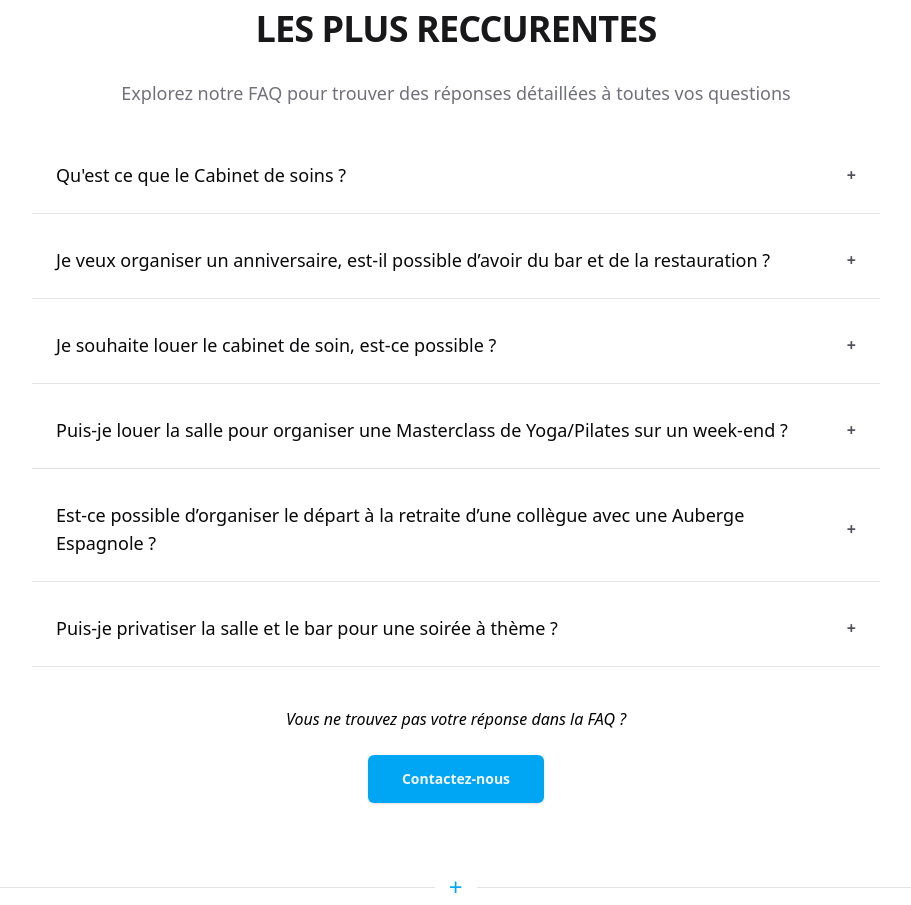
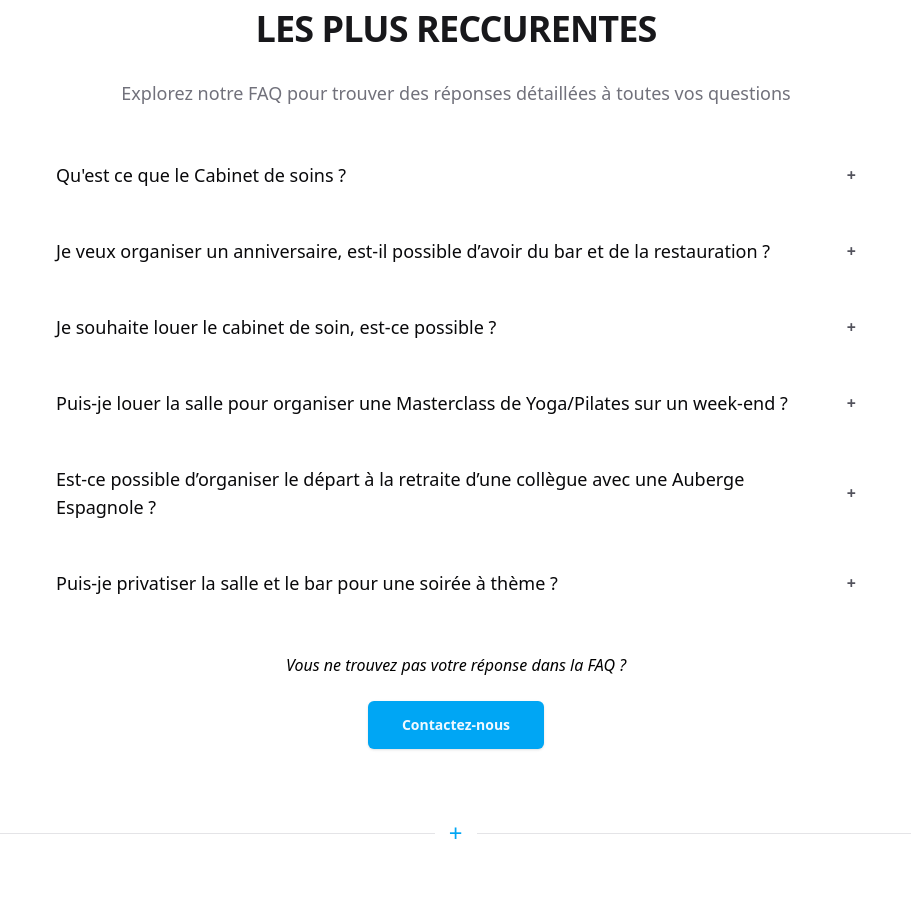
Before and after one commit to PierreMaze/Luminescence, a React (Vite) app in the folder client/: page / in a window 1280 px wide. Shown: the part 3640-4545 px from the top of the page, without its empty margins (184-1095 px from the left). After the commit the page ends 4491 px from the top, so only its background shows below. Built offline with nearby package versions, Linux system fonts and the light colour scheme.

Commit message:
fix: implement a.cordéon behavior to close previously opened items.

```diff
--- a/client/src/components/FaqAccordion.jsx
+++ b/client/src/components/FaqAccordion.jsx
@@ -1,14 +1,16 @@
-import { useState } from 'react';
 import PropTypes from 'prop-types';
 
-export default function FaqAccordion({ question, answer }) {
-  const [isOpen, setIsOpen] = useState(false);
-
+export default function FaqAccordion({ question, answer, isOpen, onClick }) {
   return (
-    <div className="py-6 my-2 duration-300 ease-in-out delay-75 border-b lg:mx-10 hover:rounded-lg border-zinc-200 hover:border-transparent hover:ring hover:ring-sky-100 hover:bg-sky-50">
+    <div className="flex flex-col">
+      <div
+        className={`faq-accordion py-6 lg:mx-10 rounded-lg border-none
+        hover:border-transparent hover:ring hover:ring-sky-100 hover:bg-sky-50
+        ${isOpen ? 'ring ring-sky-100 bg-sky-50' : ''}`}
+      >
         <button
           className="flex items-center justify-between w-full px-6 text-left"
-        onClick={() => setIsOpen(!isOpen)}
+          onClick={onClick}
         >
           <span className="font-medium text-zinc-950 text-md lg:text-lg">
             {question}
@@ -18,8 +20,11 @@ export default function FaqAccordion({ question, answer }) {
           </span>
         </button>
         {isOpen && (
-        <p className="mx-6 mt-2 font-normal lg:mx-6 text-zinc-700">{answer}</p>
+          <p className="mx-6 mt-2 font-normal lg:mx-6 text-zinc-700">
+            {answer}
+          </p>
         )}
+      </div>
     </div>
   );
 }
@@ -27,4 +32,6 @@ export default function FaqAccordion({ question, answer }) {
 FaqAccordion.propTypes = {
   question: PropTypes.string.isRequired,
   answer: PropTypes.string.isRequired,
+  isOpen: PropTypes.bool.isRequired,
+  onClick: PropTypes.func.isRequired,
 };
--- a/client/src/pages/Home.jsx
+++ b/client/src/pages/Home.jsx
@@ -43,7 +43,7 @@ import { parse, format } from 'date-fns';
 import { fr } from 'date-fns/locale';
 
 // Hook
-import { useMemo } from 'react';
+import { useState, useEffect, useMemo } from 'react';
 
 // Data
 const detailsBar = [
@@ -649,6 +649,20 @@ const normalizeDate = (dateStr) => {
 };
 
 export default function Home() {
+  const [openIndex, setOpenIndex] = useState(null);
+
+  useEffect(() => {
+    function handleClickOutside(event) {
+      // Vérifie si on clique en dehors de l'accordéon
+      if (!event.target.closest('.faq-accordion')) {
+        setOpenIndex(null);
+      }
+    }
+
+    document.addEventListener('click', handleClickOutside);
+    return () => document.removeEventListener('click', handleClickOutside);
+  }, []);
+
   const MAX_DISPLAYED_EVENTS = 3;
 
   // Date du jour sans l'heure
@@ -748,7 +762,11 @@ export default function Home() {
                 </dl>
                 {/* <!--Action button--> */}
                 <a href="/bar-lounge/#la-carte" rel="noopener noreferrer">
-                  <button className="mt-10 duration-300 ease-in-out delay-100  space-y-8 leading-7 text-sky-50 lg:max-w-none  rounded-md bg-sky-500 w-full mx-auto md:w-44  md:px-3.5 py-2.5 text-sm font-semibold shadow-sm hover:bg-sky-600 focus-visible:outline focus-visible:outline-2 focus-visible:outline-offset-2 focus-visible:outline-sky-500">
+                  <button
+                    className={
+                      'mt-10 duration-300 ease-in-out delay-100  space-y-8 leading-7 text-sky-50 lg:max-w-none  rounded-md bg-sky-500 w-full mx-auto md:w-44  md:px-3.5 py-2.5 text-sm font-semibold shadow-sm hover:bg-sky-600 focus-visible:outline-2 focus-visible:outline-offset-2 focus-visible:outline-sky-500'
+                    }
+                  >
                     Consulter notre Carte
                   </button>
                 </a>
@@ -800,7 +818,7 @@ export default function Home() {
             ))}
           </div>
           <a href="location/#contact-business" rel="noopener noreferrer">
-            <button className="flex mt-14 bg-sky-500 items-center justify-center mt-10 duration-300 ease-in-out delay-100 space-y-8 leading-7 text-sky-50 rounded-md bg-sky-500 w-full md:w-fit mx-auto px-5 py-2.5 text-sm font-semibold shadow-sm hover:bg-sky-600 focus-visible:outline focus-visible:outline-2 focus-visible:outline-offset-2 focus-visible:outline-sky-500">
+            <button className="flex mt-14 items-center justify-center duration-300 ease-in-out delay-100 space-y-8 leading-7 text-sky-50 rounded-md bg-sky-500 w-full md:w-fit mx-auto px-5 py-2.5 text-sm font-semibold shadow-sm hover:bg-sky-600  focus-visible:outline-2 focus-visible:outline-offset-2 focus-visible:outline-sky-500">
               Votre devis personnalisé
             </button>
           </a>
@@ -877,6 +895,8 @@ export default function Home() {
             key={index}
             question={faq.question}
             answer={faq.answer}
+            isOpen={openIndex === index}
+            onClick={() => setOpenIndex(openIndex === index ? null : index)}
           />
         ))}
         {/* <!--Action section--> */}
@@ -887,7 +907,7 @@ export default function Home() {
           <a
             href="contact/contacter-nous"
             rel="noopener noreferrer"
-            className="flex justify-center duration-300 ease-in-out delay-100  space-y-8 leading-7 text-sky-50 lg:max-w-none  rounded-md bg-sky-500 w-full md:w-44  md:px-3.5 py-2.5 text-sm font-semibold shadow-sm hover:bg-sky-600 focus-visible:outline focus-visible:outline-2 focus-visible:outline-offset-2 focus-visible:outline-sky-500"
+            className="flex justify-center duration-300 ease-in-out delay-100  space-y-8 leading-7 text-sky-50 lg:max-w-none  rounded-md bg-sky-500 w-full md:w-44  md:px-3.5 py-2.5 text-sm font-semibold shadow-sm hover:bg-sky-600 focus-visible:outline-2 focus-visible:outline-offset-2 focus-visible:outline-sky-500"
           >
             Contactez-nous
           </a>
```
Lines whose indentation alone changed are shown as unchanged.
